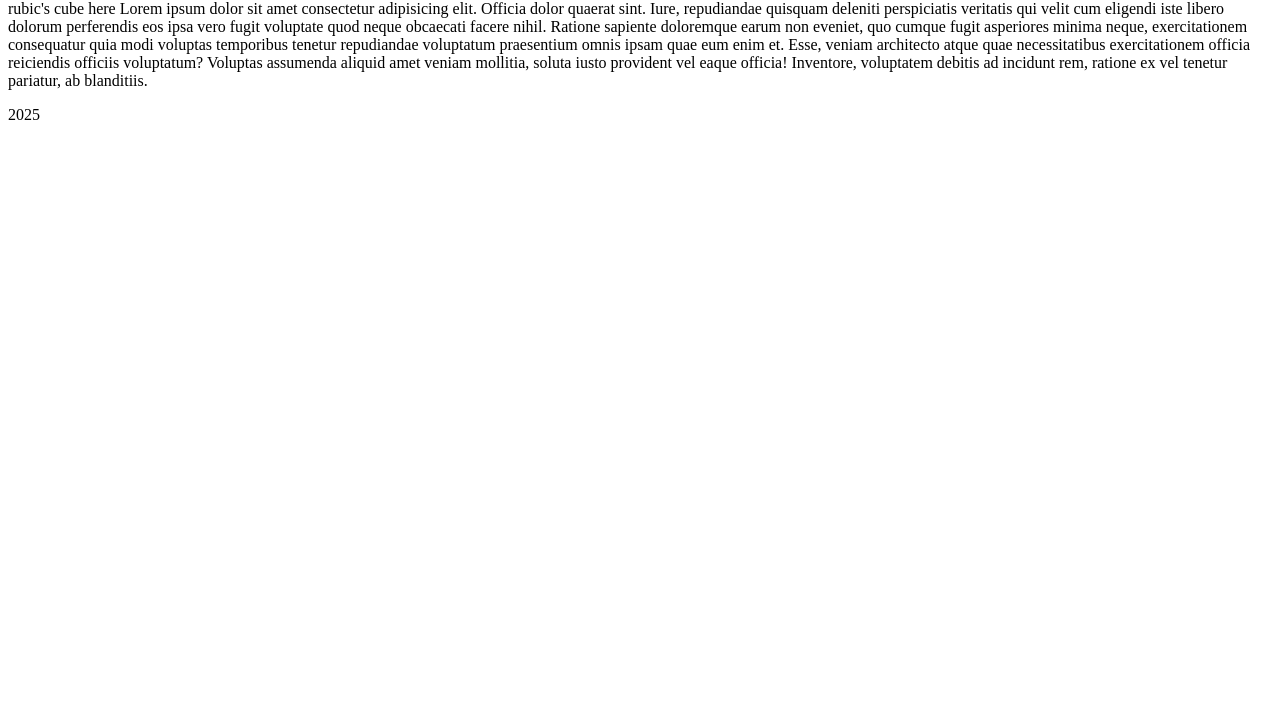
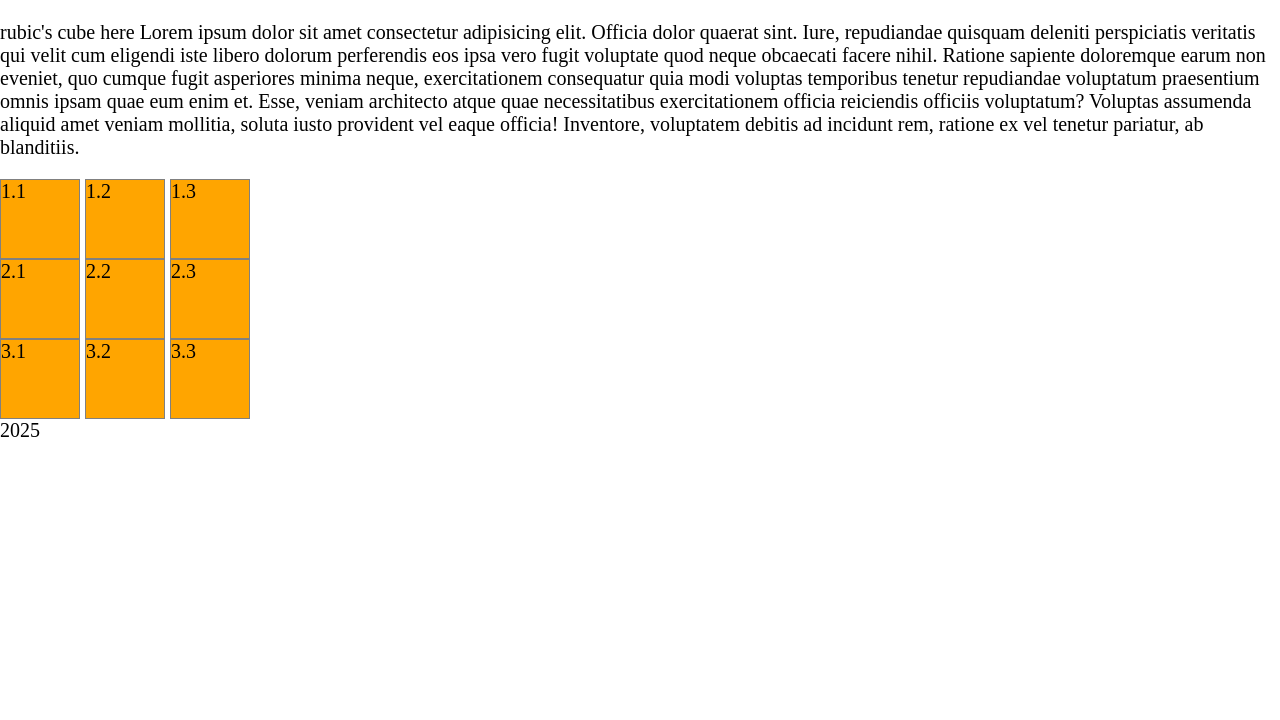
Before and after one commit to 21Runner/rubic-cube, a plain HTML site: page index.htm in a window 1280 px wide. Shown: the part 80-800 px from the top of the page. Drawn offline with Linux system fonts and the light colour scheme.

Commit message:
added front face of the cube

```diff
--- a/assets/style.css
+++ b/assets/style.css
@@ -0,0 +1,37 @@
+/* Moderní box model - nastavená šířka boxu je včetně paddingu a borderu */
+html {
+    box-sizing: border-box;
+    scroll-behavior: smooth;   /* stránka neodskakuje, ale plynule scrolluje (při navigaci pomocí id# odkazů na stránce ) */
+    }
+
+    *,
+    *:before,
+    *:after {
+    box-sizing: inherit;
+    }
+
+    /*
+    sTo nahoře je černá magie, na to raději nešahej.
+    Ale sem dolů už si můžeš psát, co budeš chtít.
+
+    Tohle je mimochodem opět komentář, ale v CSS.
+    Začíná a končí trochu jinak než v HTML, ale
+    princip je stejný.
+    ------------------------------------------------
+    */
+
+    body {
+        margin: 0;
+        /* background-color: #1E3A5F; */
+        /* color: #D1D1D1; */
+        /* font-family: "Mukta", sans-serif; */
+        font-size: 20px;
+    }
+
+    .cube div {
+        background-color: orange;
+        width: 5rem;
+        height: 5rem;
+        border: 0.1rem solid gray;
+        display: inline-block;
+    }
--- a/index.htm
+++ b/index.htm
@@ -3,7 +3,8 @@
 <head>
     <meta charset="UTF-8">
     <meta name="viewport" content="width=device-width, initial-scale=1.0">
-    <title>Document</title>
+    <link rel="stylesheet" href="assets/style.css">
+    <title>kocka</title>
 </head>
 <body>
     <header>
@@ -11,6 +12,17 @@
     </header>
     <main>
         <p>rubic's cube here Lorem ipsum dolor sit amet consectetur adipisicing elit. Officia dolor quaerat sint. Iure, repudiandae quisquam deleniti perspiciatis veritatis qui velit cum eligendi iste libero dolorum perferendis eos ipsa vero fugit voluptate quod neque obcaecati facere nihil. Ratione sapiente doloremque earum non eveniet, quo cumque fugit asperiores minima neque, exercitationem consequatur quia modi voluptas temporibus tenetur repudiandae voluptatum praesentium omnis ipsam quae eum enim et. Esse, veniam architecto atque quae necessitatibus exercitationem officia reiciendis officiis voluptatum? Voluptas assumenda aliquid amet veniam mollitia, soluta iusto provident vel eaque officia! Inventore, voluptatem debitis ad incidunt rem, ratione ex vel tenetur pariatur, ab blanditiis.</p>
+        <section class="cube">
+            <div>1.1</div>
+            <div>1.2</div>
+            <div>1.3</div><br>
+            <div>2.1</div>
+            <div>2.2</div>
+            <div>2.3</div><br>
+            <div>3.1</div>
+            <div>3.2</div>
+            <div>3.3</div><br>
+        </section>
     </main>
     <footer>
         2025
```
